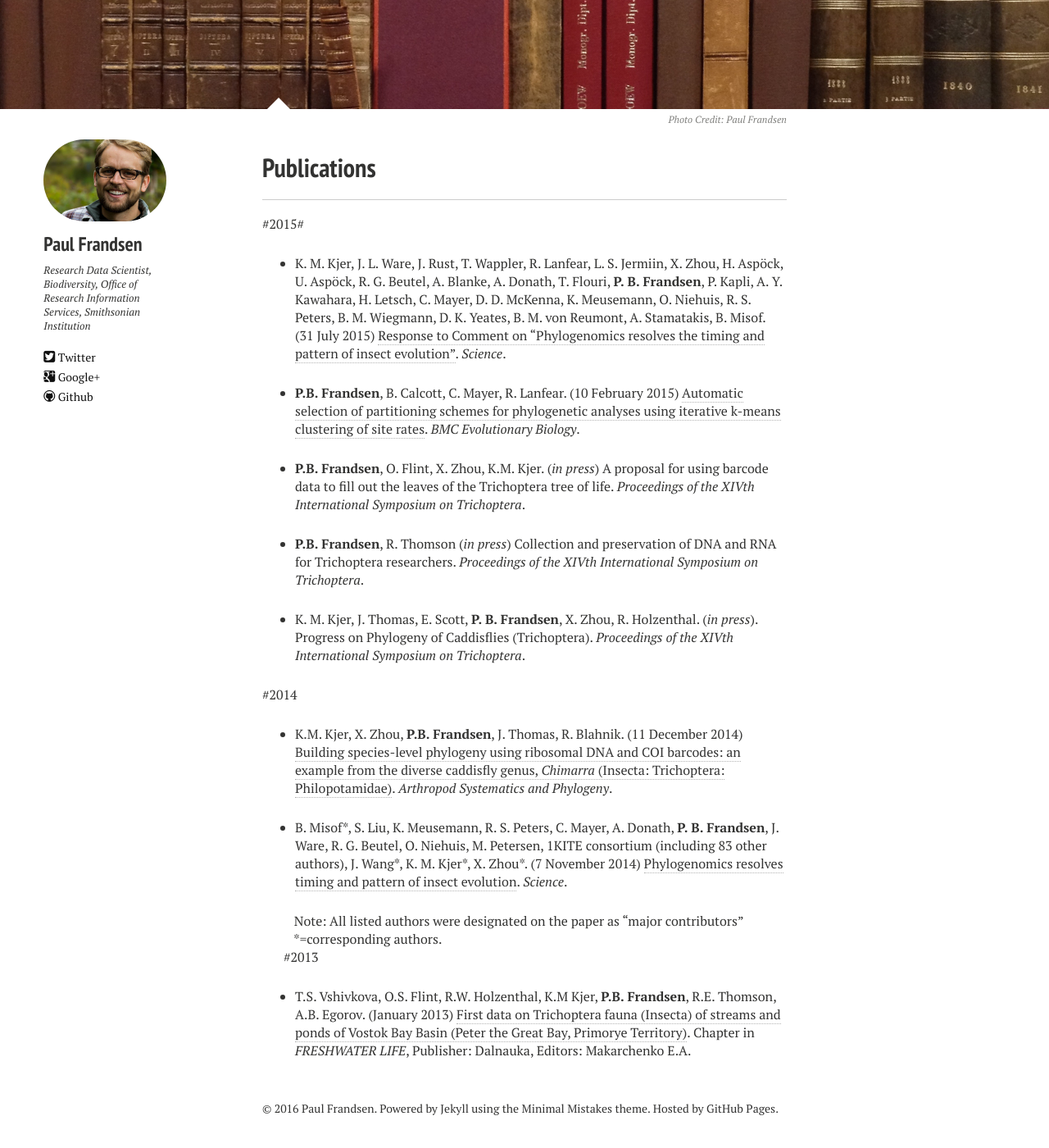
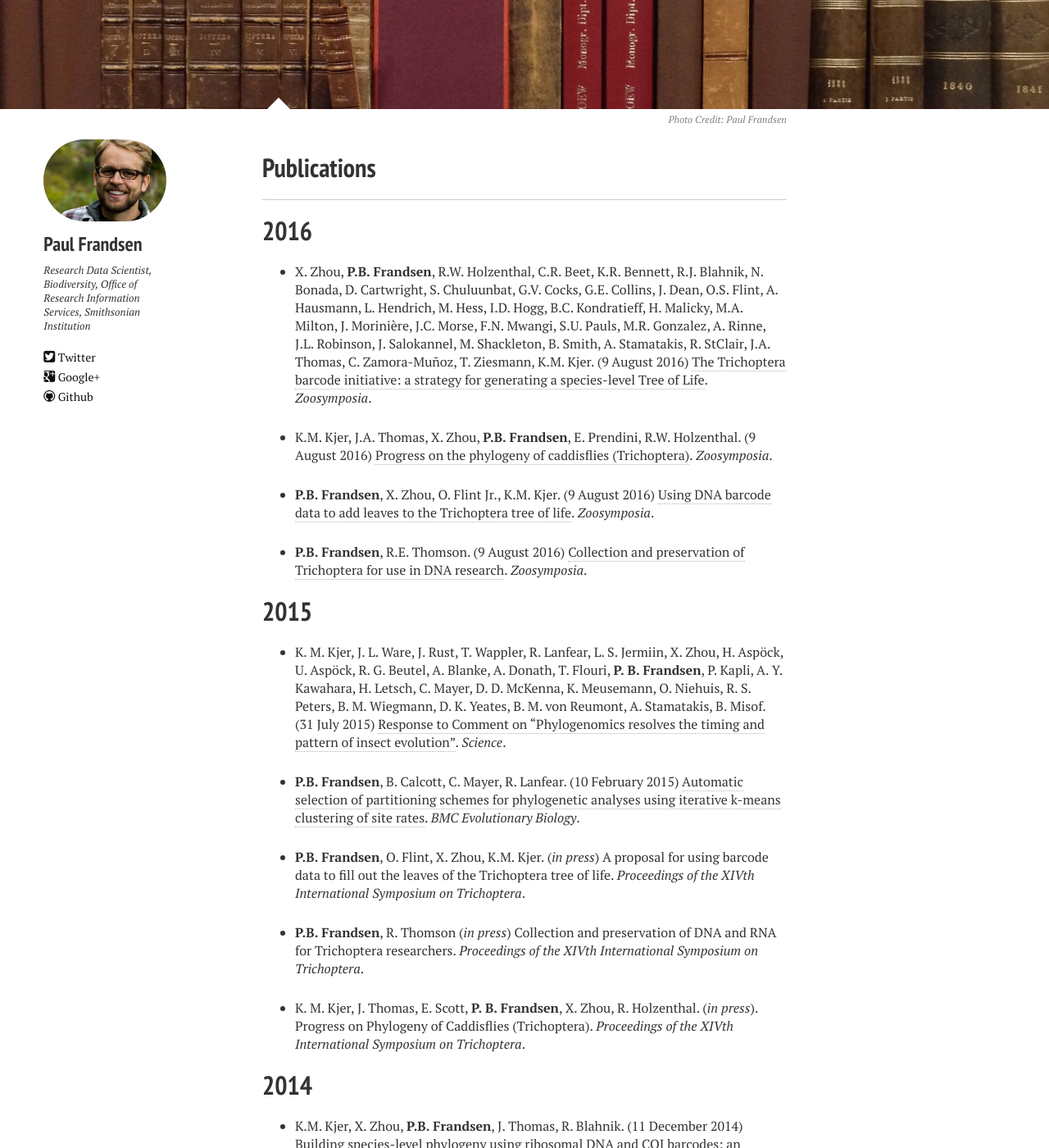
Before and after one commit to pbfrandsen/pbfrandsen.github.io, a Jekyll site: the page built from publications.md, in a window 1280 px wide and 1400 px high, scrolled down 255 px. Shown: the whole window at 82% size. Built offline with Jekyll 4.4.1, drawn with Linux system fonts in a browser that asks for light colours; nearby versions of some CDN libraries.

Commit message:
added publications

```diff
--- a/publications.md
+++ b/publications.md
@@ -12,8 +12,17 @@ share:
 ---
 
 -----
+# 2016
 
-#2015#
+* X. Zhou, **P.B. Frandsen**, R.W. Holzenthal, C.R. Beet, K.R. Bennett, R.J. Blahnik, N. Bonada, D. Cartwright, S. Chuluunbat, G.V. Cocks, G.E. Collins, J. Dean, O.S. Flint, A. Hausmann, L. Hendrich, M. Hess, I.D. Hogg, B.C. Kondratieff, H. Malicky, M.A. Milton, J. Morinière, J.C. Morse, F.N. Mwangi, S.U. Pauls, M.R. Gonzalez, A. Rinne, J.L. Robinson, J. Salokannel, M. Shackleton, B. Smith, A. Stamatakis, R. StClair, J.A. Thomas, C. Zamora-Muñoz, T. Ziesmann, K.M. Kjer. (9 August 2016) [The Trichoptera barcode initiative: a strategy for generating a species-level Tree of Life](http://rstb.royalsocietypublishing.org/content/371/1702/20160025.abstract). *Zoosymposia*.
+
+* K.M. Kjer, J.A. Thomas, X. Zhou, **P.B. Frandsen**, E. Prendini, R.W. Holzenthal. (9 August 2016) [Progress on the phylogeny of caddisflies (Trichoptera)](http://www.mapress.com/j/zs/article/view/zoosymposia.10.1.23). *Zoosymposia*.
+
+* **P.B. Frandsen**, X. Zhou, O. Flint Jr., K.M. Kjer. (9 August 2016) [Using DNA barcode data to add leaves to the Trichoptera tree of life](http://www.mapress.com/j/zs/article/view/zoosymposia.10.1.16). *Zoosymposia*.
+
+* **P.B. Frandsen**, R.E. Thomson. (9 August 2016) [Collection and preservation of Trichoptera for use in DNA research](http://www.mapress.com/j/zs/article/view/zoosymposia.10.1.17). *Zoosymposia*.
+
+# 2015
 
 * K. M. Kjer, J. L. Ware, J. Rust, T. Wappler, R. Lanfear, L. S. Jermiin, X. Zhou, H. Aspöck, U. Aspöck, R. G. Beutel, A. Blanke, A. Donath, T. Flouri, **P. B. Frandsen**, P. Kapli, A. Y. Kawahara, H. Letsch, C. Mayer, D. D. McKenna, K. Meusemann, O. Niehuis, R. S. Peters, B. M. Wiegmann, D. K. Yeates, B. M. von Reumont, A. Stamatakis, B. Misof. (31 July 2015) [Response to Comment on “Phylogenomics resolves the timing and pattern of insect evolution”](http://www.sciencemag.org/content/349/6247/487.3.full). *Science*.
 
@@ -26,7 +35,7 @@ share:
 * K. M. Kjer, J. Thomas, E. Scott, **P. B. Frandsen**, X. Zhou, R. Holzenthal. (*in press*). Progress on Phylogeny of Caddisflies (Trichoptera). *Proceedings of the XIVth International Symposium on Trichoptera*.
 
 
-#2014
+# 2014
 
 * K.M. Kjer, X. Zhou, **P.B. Frandsen**, J. Thomas, R. Blahnik. (11 December 2014) [Building species-level phylogeny using ribosomal DNA and COI barcodes: an example from the diverse caddisfly genus, *Chimarra* (Insecta: Trichoptera: Philopotamidae)](http://www.senckenberg.de/files/content/forschung/publikationen/arthropodsystematics/asp_72_3/07_asp_72_3_kjer_et_al_345-354.pdf). *Arthropod Systematics and Phylogeny*.
 
@@ -35,7 +44,7 @@ share:
 &nbsp;&nbsp;&nbsp;&nbsp;&nbsp;&nbsp;&nbsp;&nbsp;&nbsp;&nbsp;Note: All listed authors were designated on the paper as “major contributors”
 &nbsp;&nbsp;&nbsp;&nbsp;&nbsp;&nbsp;&nbsp;&nbsp;&nbsp;&nbsp;\*=corresponding authors.
 
-#2013
+# 2013
 
 * T.S. Vshivkova, O.S. Flint, R.W. Holzenthal, K.M Kjer, **P.B. Frandsen**, R.E. Thomson, A.B. Egorov. (January 2013) [First data on Trichoptera fauna (Insecta) of streams and ponds of Vostok
 Bay Basin (Peter the Great Bay, Primorye Territory)](http://www.biosoil.ru/files/00011878.pdf). Chapter in *FRESHWATER LIFE*, Publisher: Dalnauka, Editors: Makarchenko E.A.
```
